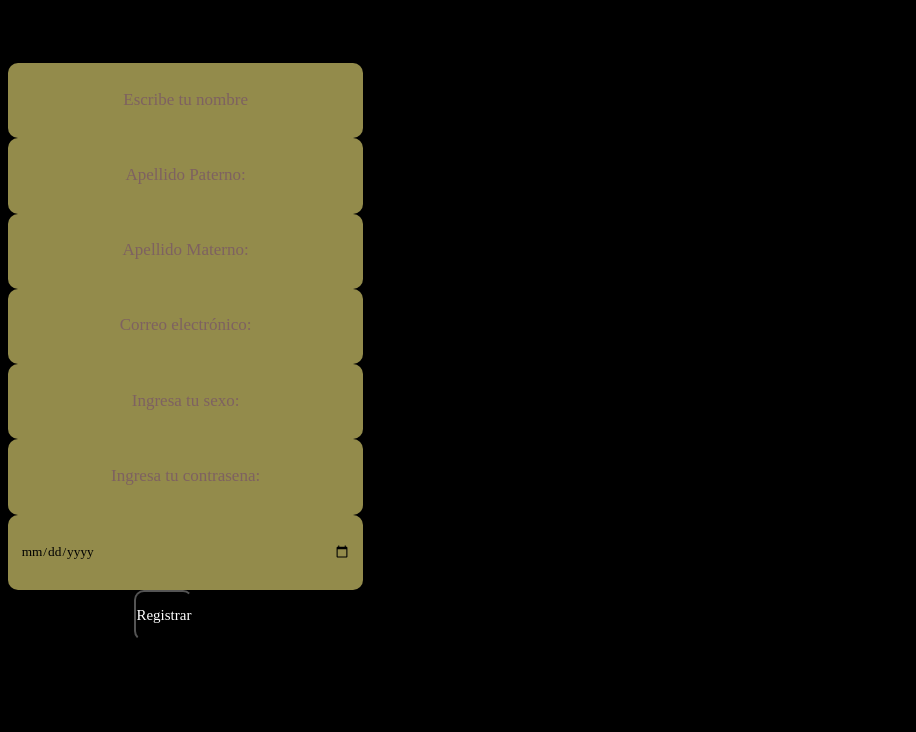
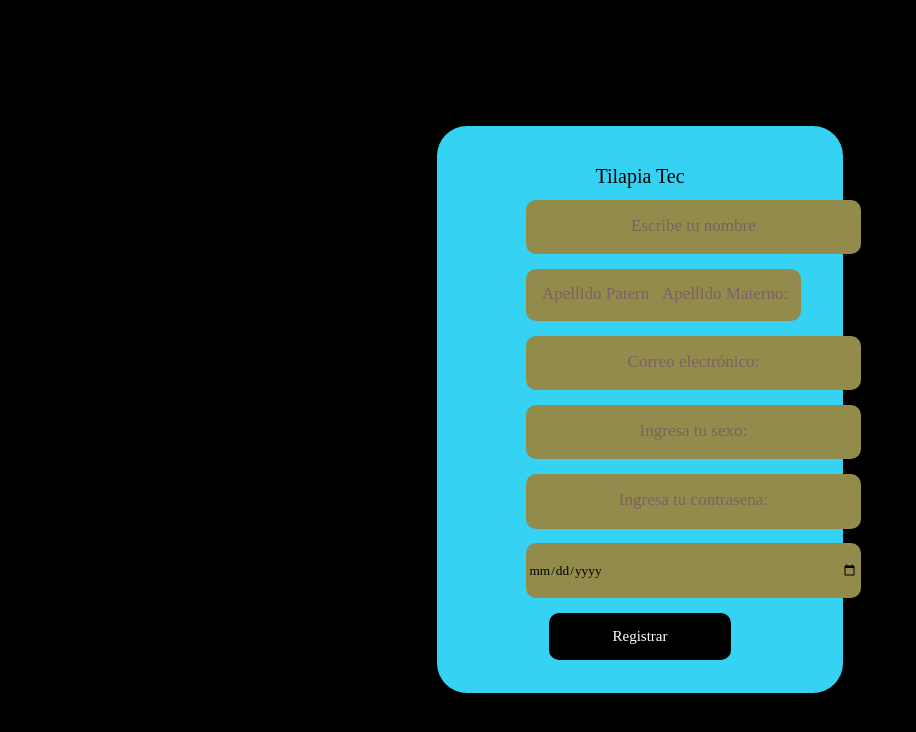
Before and after one commit to Aurora-MF/IoT, a PHP site: page /register.html in a window 1280 px wide. Shown: the top 732 px of the page, without its empty margins (0-916 px from the left). Run offline with PHP 8.4, Linux system fonts and the light colour scheme; some web fonts are replaced.

Commit message:
Se corrigió el código de estilos

```diff
--- a/styles.css
+++ b/styles.css
@@ -1,4 +1,3 @@
-
 body {
     background-color: black;
 }
@@ -14,6 +13,10 @@ p {
 }
 
 input {
+    justify-content: center;
+    align-content: center;
+    align-self: center;
+    justify-self: center;
     background-color: #938B4B;
     border-radius: 10px;
     padding: 1%;
@@ -28,6 +31,7 @@ input::placeholder {
     font-size: 17px;
     color: #7E6161;
 }
+
 .mainContainer {
     display: grid;
     justify-content: center;
@@ -43,8 +47,44 @@ input::placeholder {
     margin-top: 10%;
     margin-left: 30%;
     margin-right: 30%;
+}
 
+.registerContainer {
+    display: grid;
+    justify-content: center;
+    align-content: center;
+    align-self: center;
+    justify-self: center;
+    padding: 3%;
+    border-radius: 30px;
+    row-gap: 3%;
+    background-color: #35D2F4;
+    grid-template-rows: 1fr 1fr 1fr 1fr 1fr 1fr 1fr 1fr 1fr;
+    grid-template-columns: 69%;
+    column-gap: 2%;
+    margin-top: 10%;
+    margin-left: 30%;
+    margin-right: 30%;
 }
+
+.title {
+    height: 40px;
+}
+
+.container-name {
+    display: grid;
+}
+
+.container-names {
+    display: grid;
+    grid-template-columns: 45% 45%;
+    column-gap: 9%;
+}
+
+.input-lastname {
+    width: 150px;
+}
+
 .correoElect {
     border-radius: 10px;
     display: block;
@@ -80,6 +120,22 @@ input::placeholder {
     margin-left: 10%;
     margin-right: 10%;
 }
+
+.register {
+    justify-content: center;
+    align-content: center;
+    border-radius: 10px;
+    display: block;
+    background-color: black;
+    border: none;
+}
+
+.register p {
+    color: white;
+    font-size: 15px;
+    padding: 0%;
+}
+
 .correoElect p {
     font-size: 15px;
 }
```
